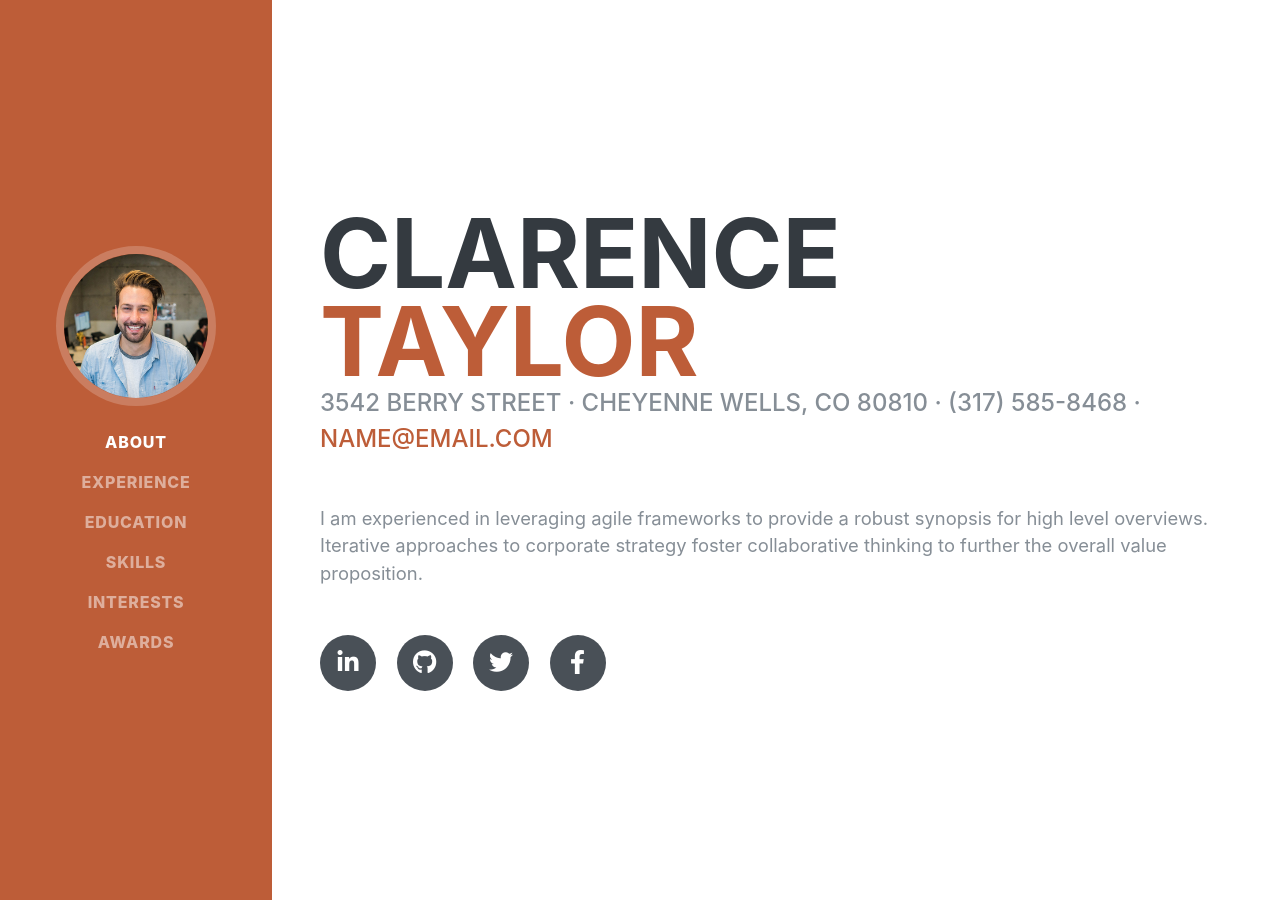
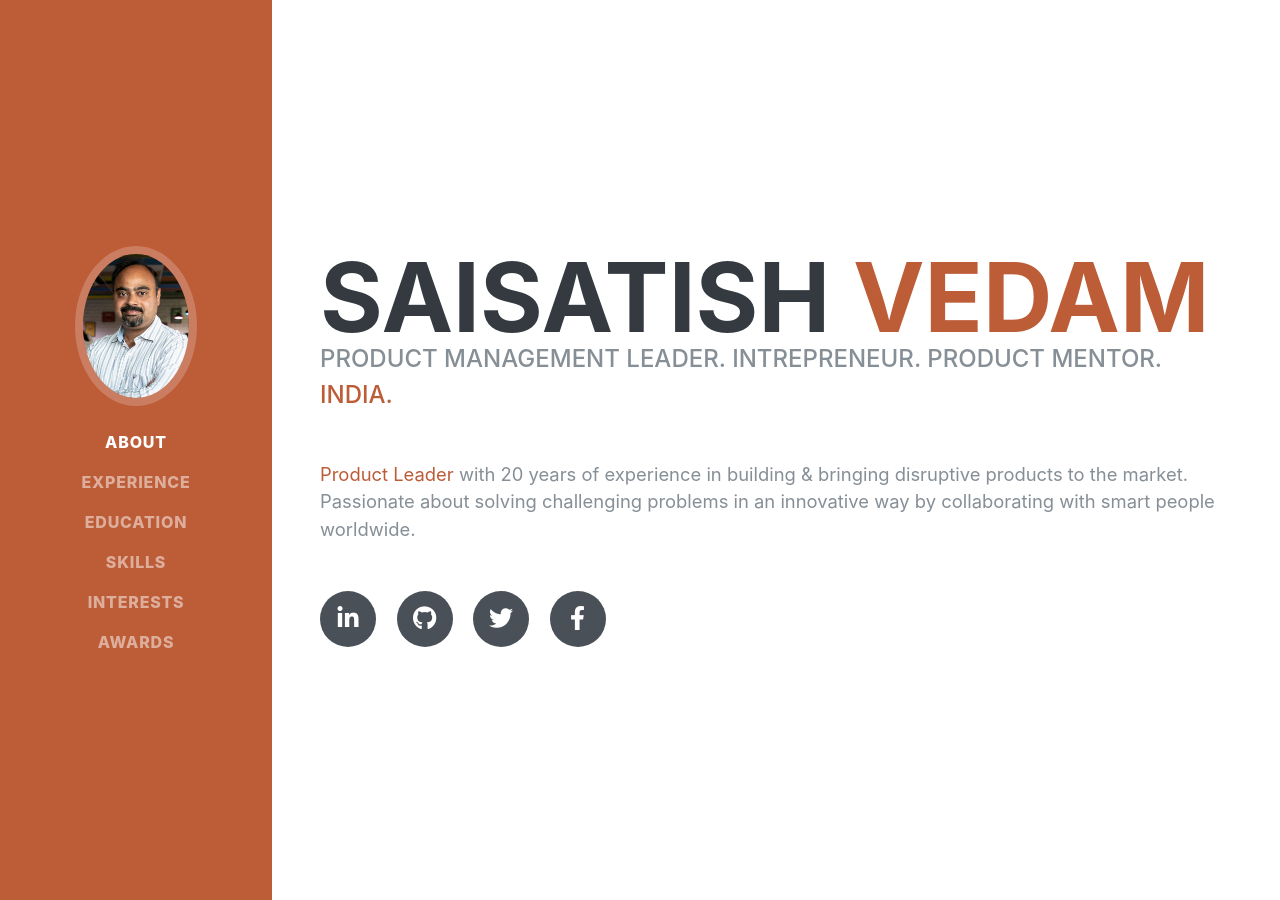
Before and after one commit to saisat/saisat.github.io, a Jekyll site: the page startbootstrap-resume/index.html, which Jekyll copies as it is, in a window 1280 px wide and 900 px high. Built offline with Jekyll 4.4.1, drawn with Linux system fonts in a browser that asks for light colours; some web fonts are replaced; some of the changed text lies outside the part shown.

Commit message:
modified About section to make it my own

```diff
--- a/startbootstrap-resume/index.html
+++ b/startbootstrap-resume/index.html
@@ -27,7 +27,7 @@
 
   <nav class="navbar navbar-expand-lg navbar-dark bg-primary fixed-top" id="sideNav">
     <a class="navbar-brand js-scroll-trigger" href="#page-top">
-      <span class="d-block d-lg-none">Clarence Taylor</span>
+      <span class="d-block d-lg-none">SaiSatish Vedam</span>
       <span class="d-none d-lg-block">
         <img class="img-fluid img-profile rounded-circle mx-auto mb-2" src="img/profile.jpg" alt="">
       </span>
@@ -63,13 +63,11 @@
 
     <section class="resume-section p-3 p-lg-5 d-flex align-items-center" id="about">
       <div class="w-100">
-        <h1 class="mb-0">Clarence
-          <span class="text-primary">Taylor</span>
+        <h1 class="mb-0">SaiSatish
+          <span class="text-primary">Vedam</span>
         </h1>
-        <div class="subheading mb-5">3542 Berry Street · Cheyenne Wells, CO 80810 · (317) 585-8468 ·
-          <a href="mailto:name@email.com">name@email.com</a>
-        </div>
-        <p class="lead mb-5">I am experienced in leveraging agile frameworks to provide a robust synopsis for high level overviews. Iterative approaches to corporate strategy foster collaborative thinking to further the overall value proposition.</p>
+        <div class="subheading mb-5">Product Management Leader. Intrepreneur. Product Mentor. <span class="text-primary">India.</span></div>
+        <p class="lead mb-5"><span class="text-primary">Product Leader</span> with 20 years of experience in building & bringing disruptive products to the market. Passionate about solving challenging problems in an innovative way by collaborating with smart people worldwide.</p>
         <div class="social-icons">
           <a href="#">
             <i class="fab fa-linkedin-in"></i>
@@ -95,7 +93,7 @@
 
         <div class="resume-item d-flex flex-column flex-md-row justify-content-between mb-5">
           <div class="resume-content">
-            <h3 class="mb-0">Senior Web Developer</h3>
+            <h3 class="mb-0">Senior Web Developer satsat</h3>
             <div class="subheading mb-3">Intelitec Solutions</div>
             <p>Bring to the table win-win survival strategies to ensure proactive domination. At the end of the day, going forward, a new normal that has evolved from generation X is on the runway heading towards a streamlined cloud solution. User generated content in real-time will have multiple touchpoints for offshoring.</p>
           </div>
```
Also changed, not shown: startbootstrap-resume/img/profile.jpg.
